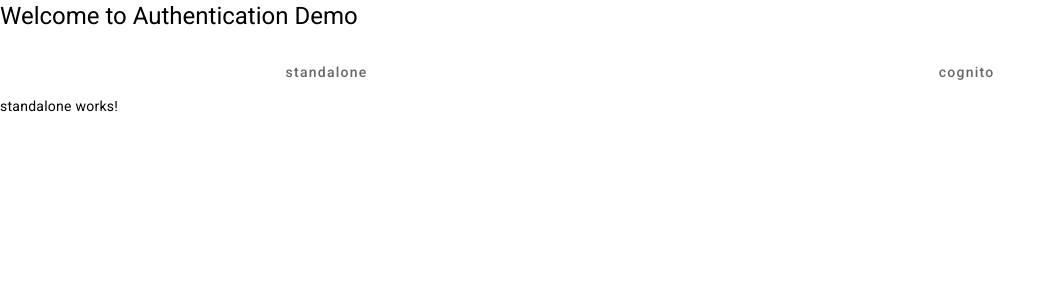
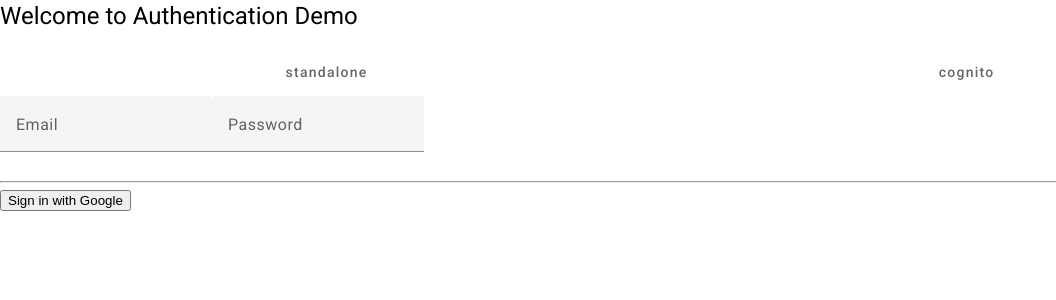
Before and after one commit to dylanbartley/demo_auth_app, an Angular app: page /standalone in a window 1280 px wide. Shown: the top 300 px of the page, without its empty margins (0-1056 px from the left). Built offline with nearby package versions, Linux system fonts and the light colour scheme.

Commit message:
started standalone logic

```diff
--- a/src/app/standalone/standalone.component.html
+++ b/src/app/standalone/standalone.component.html
@@ -1 +1,19 @@
-<p>standalone works!</p>
+<div>
+    <form>
+        <mat-form-field>
+            <mat-label>Email</mat-label>
+            <input matInput type="email" name="email">
+        </mat-form-field>
+
+        <mat-form-field>
+            <mat-label>Password</mat-label>
+            <input matInput type="password" name="password">
+        </mat-form-field>
+    </form>
+    <hr />
+    <div>
+        <button matButton>
+            Sign in with Google
+        </button>
+    </div>
+</div>
```
Also changed, not shown: src/app/standalone/standalone.component.ts (+7 -1 lines), 1 other file (tests, documents, lock files or other folders).
